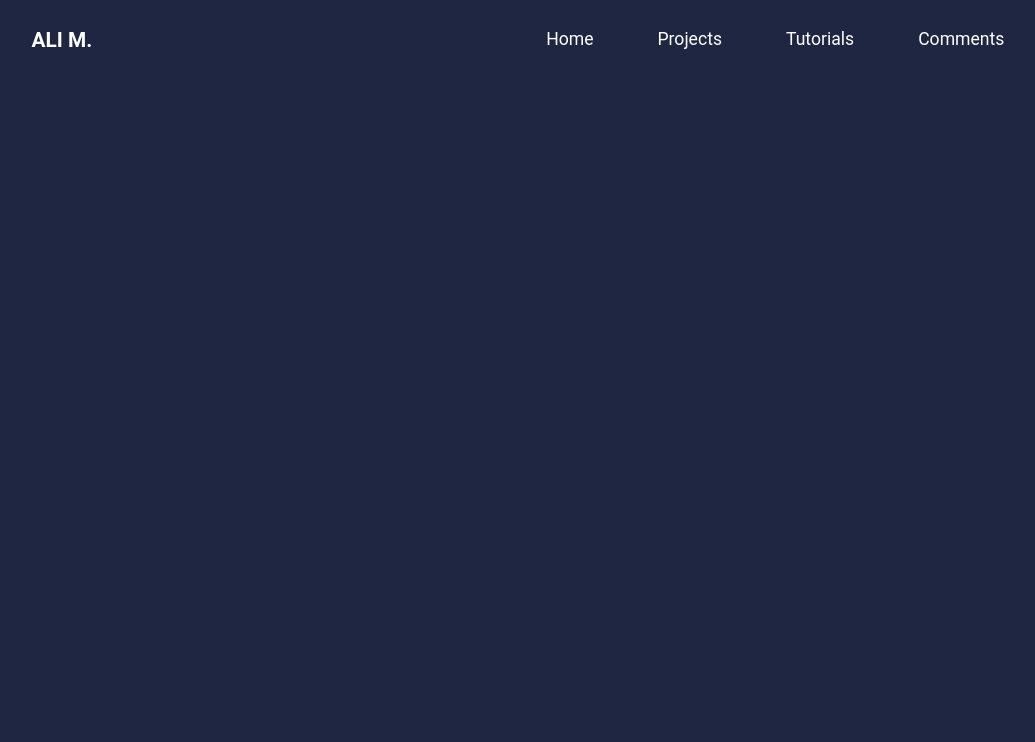
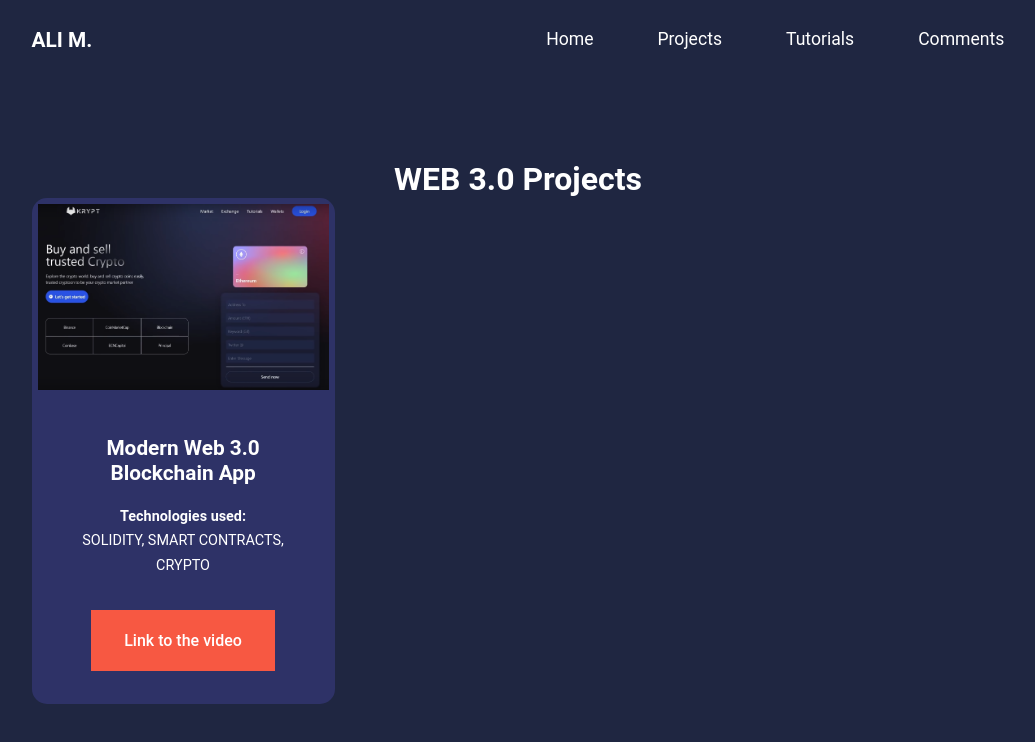
Before and after one commit to ali-alim/education, a React (Create React App) app: page /web3 in a window 1280 px wide. Shown: the top 742 px of the page, without its empty margins (122-1157 px from the left). Built offline with nearby package versions, Linux system fonts and the light colour scheme.

Commit message:
style project

```diff
--- a/old/css/projects.css
+++ b/old/css/projects.css
@@ -1,84 +1,4 @@
-* {
-    margin: 0;
-    padding: 0;
-    outline: 0;
-    border: 0;
-    text-decoration: none;
-    list-style: none;
-    box-sizing: border-box;
-  }
 
-  :root {
-    --color-primary: #6c63ff;
-    --color-success: #00bf8e;
-    --color-warning: #f7c94b;
-    --color-danger: #f75842;
-    --color-danger-variant: rgba(247, 88, 66, 0.7);
-    --color-black: #000;
-    --color-white: #fff;
-    --color-light: rgba(255, 255, 255, 0.7);
-    --color-bg: #1f2641;
-    --color-bg1: #2e3267;
-    --color-bg2: #424890;
-
-    --container-width-lg: 76%;
-    --container-width-md: 90%;
-    --container-width-sm: 94%;
-
-    --transition: all 400ms ease;
-  }
-
-  body {
-    font-family: "Roboto", sans-serif;
-    line-height: 1.7;
-    color: var(--color-white);
-    background: var(--color-bg);
-  }
-
-  .container {
-    width: var(--container-width-lg);
-    margin: 0 auto;
-  }
-
-  section {
-    padding: 6rem 0;
-  }
-
-  section h2 {
-    text-align: center;
-    margin-bottom: 4rem;
-  }
-
-  h1,
-  h2,
-  h3,
-  h4,
-  h5 {
-    line-height: 1.2;
-  }
-
-  h1 {
-    font-size: 2.4rem;
-  }
-  h2 {
-    font-size: 2rem;
-  }
-  h3 {
-    font-size: 1.6rem;
-  }
-  h4 {
-    font-size: 1.3rem;
-  }
-
-  a {
-    color: var(--color-white);
-  }
-
-  img {
-    width: 100%;
-    /* display: block; */
-    object-fit: cover;
-  }
 
 
   .btn {
@@ -239,36 +159,7 @@
 
   /* ===================== WEB PROJECTS ===================== */
 
-  .projects {
-    margin-top: 10rem;
-  }
 
-  .projects__container {
-    display: grid;
-    grid-template-columns: repeat(3, 1fr);
-    gap: 2rem;
-  }
-
-  .project {
-    background: var(--color-bg1);
-    text-align: center;
-    border: 1px solid transparent;
-    transition: var(--transition);
-  }
-
-  .project:hover {
-    background: transparent;
-    border-color: var(--color-primary);
-  }
-
-  .project__info {
-    padding: 1rem;
-  }
-
-  .project__info p {
-    margin: 1.2rem 0 1rem;
-    font-size: 0.9rem;
-  }
 
   /* ===================== FAQs ===================== */
 
--- a/src/App.js
+++ b/src/App.js
@@ -1,7 +1,7 @@
 import Categories from "./components/Categories/Categories";
 import Navbar from "./components/Navbar/Navbar";
 import { BrowserRouter, Routes, Route } from "react-router-dom";
-import Web3 from "./pages/Web3";
+import Web3 from "./pages/Web3/Web3";
 import Home from "./pages/Home"
 import Comments from "./pages/Comments"
 
--- a/src/pages/Web3.js
+++ /dev/null
@@ -1,11 +0,0 @@
-import React from 'react'
-import Navbar from '../components/Navbar/Navbar'
-
-export default function web3() {
-  return (
-    <>
-    <Navbar />
-
-    </>
-  )
-}
--- /dev/null
+++ b/src/pages/Web3/Web3.js
@@ -0,0 +1,37 @@
+import Navbar from "../../components/Navbar/Navbar";
+import "./web3.css";
+
+import jsmastery from "./../../images/jsmastery_web3.png"
+
+export default function web3() {
+  return (
+    <>
+      <Navbar />
+      <div className="projects">
+        <h2>WEB 3.0 Projects</h2>
+        <div className="container projects__container">
+          <div className="project">
+            <div className="project__image">
+              <img src={jsmastery} alt="web3.0" />
+            </div>
+            <div className="project__info">
+              <h4>Modern Web 3.0 Blockchain App</h4>
+              <p>
+                <b>Technologies used:</b>
+                <br />
+                SOLIDITY, SMART CONTRACTS, CRYPTO
+              </p>
+              <a
+                href="https://www.youtube.com/watch?v=Wn_Kb3MR_cU"
+                target="_blank"
+                class="btn btn-primary"
+              >
+                Link to the video
+              </a>
+            </div>
+          </div>
+        </div>
+      </div>
+    </>
+  );
+}
--- /dev/null
+++ b/src/pages/Web3/web3.css
@@ -0,0 +1,45 @@
+.projects {
+  margin-top: 10rem;
+}
+
+.projects__container {
+  display: grid;
+  grid-template-columns: repeat(3, 1fr);
+  gap: 2rem;
+}
+
+.project {
+  background: var(--color-bg1);
+  text-align: center;
+  border: 1px solid transparent;
+  transition: var(--transition);
+  border-radius: 15px
+}
+
+.project:hover {
+  background: transparent;
+  border-color: var(--color-primary);
+}
+
+.project__info {
+  padding: 2rem;
+}
+
+.project__info p {
+  margin: 1.2rem 0 2rem;
+  font-size: 0.9rem;
+}
+
+.projects h2{
+    text-align: center;
+}
+
+.project__image{
+ padding: 5px;
+}
+
+.project__image img{
+    object-fit: cover;
+    width: 100%;
+
+}
```
Also changed, not shown: old/css/styles.css (+0 -29 lines), old/projects/web3.html (+0 -35 lines), src/images/jsmastery_web3.png (renamed from old/images/jsmastery_web3.0.PNG).
